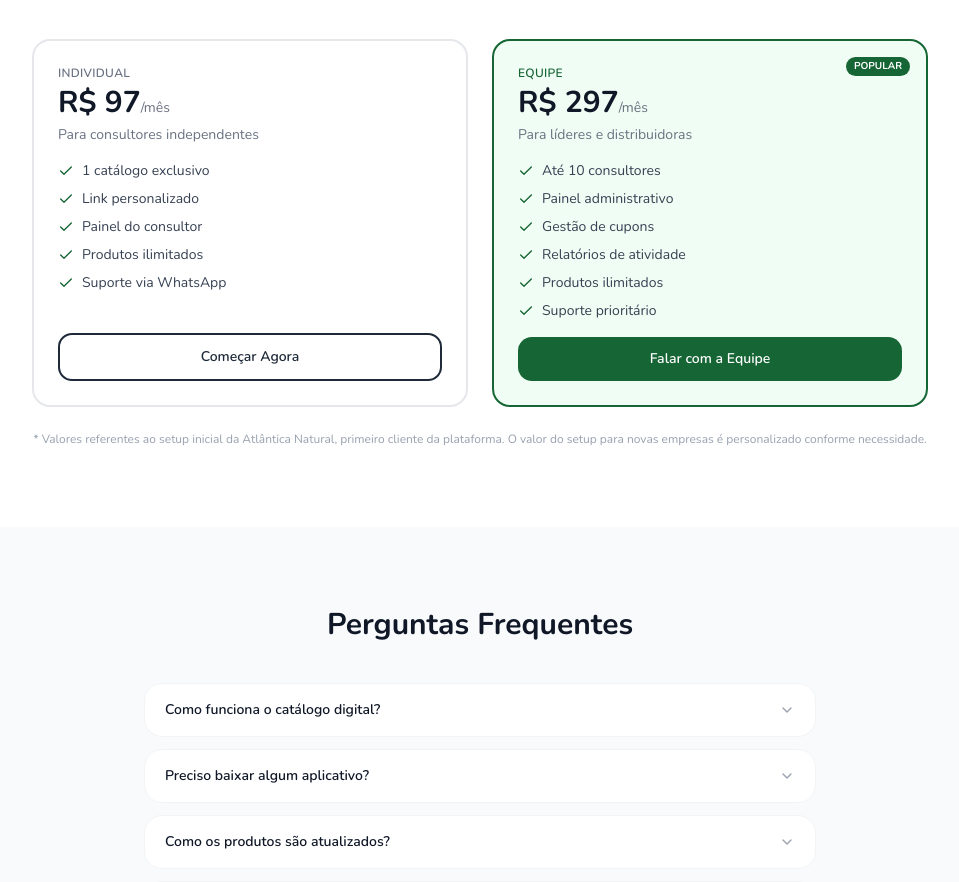
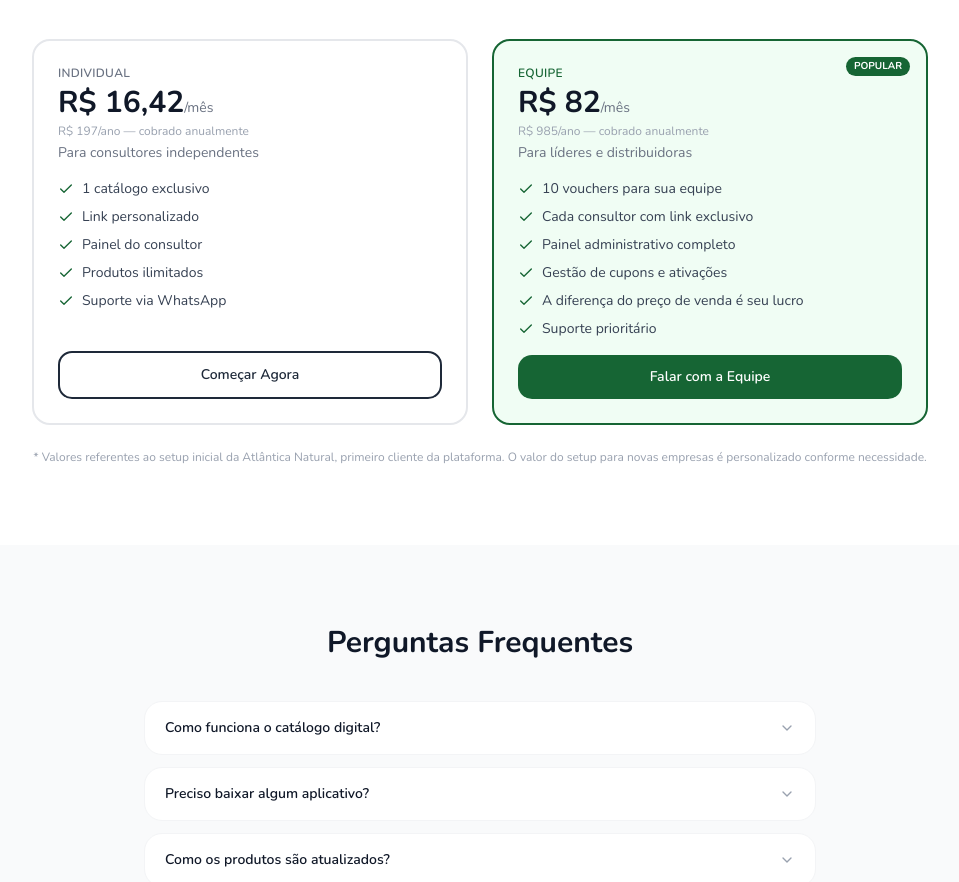
Before and after one commit to rodolfogasparian/lojah, a Next.js app: page / in a window 1280 px wide. Shown: the part 3160-4042 px from the top of the page, without its empty margins (160-1119 px from the left). Built offline with nearby package versions, Linux system fonts and the light colour scheme.

Commit message:
feat: precos corrigidos na landing lojah.app

```diff
--- a/components/landing/LandingPage.tsx
+++ b/components/landing/LandingPage.tsx
@@ -431,8 +431,9 @@ export default function LandingPage() {
               <div>
                 <p className="text-xs font-semibold text-gray-500 uppercase tracking-wide">Individual</p>
                 <p className="text-3xl font-extrabold text-gray-900 mt-1">
-                  R$ 97<span className="text-sm font-normal text-gray-500">/mês</span>
+                  R$ 16,42<span className="text-sm font-normal text-gray-500">/mês</span>
                 </p>
+                <p className="text-xs text-gray-400 mt-0.5">R$ 197/ano — cobrado anualmente</p>
                 <p className="text-sm text-gray-500 mt-1">Para consultores independentes</p>
               </div>
               <ul className="flex flex-col gap-2">
@@ -472,17 +473,18 @@ export default function LandingPage() {
               <div>
                 <p className="text-xs font-semibold uppercase tracking-wide" style={{ color: "#166534" }}>Equipe</p>
                 <p className="text-3xl font-extrabold text-gray-900 mt-1">
-                  R$ 297<span className="text-sm font-normal text-gray-500">/mês</span>
+                  R$ 82<span className="text-sm font-normal text-gray-500">/mês</span>
                 </p>
+                <p className="text-xs text-gray-400 mt-0.5">R$ 985/ano — cobrado anualmente</p>
                 <p className="text-sm text-gray-500 mt-1">Para líderes e distribuidoras</p>
               </div>
               <ul className="flex flex-col gap-2">
                 {[
-                  "Até 10 consultores",
-                  "Painel administrativo",
-                  "Gestão de cupons",
-                  "Relatórios de atividade",
-                  "Produtos ilimitados",
+                  "10 vouchers para sua equipe",
+                  "Cada consultor com link exclusivo",
+                  "Painel administrativo completo",
+                  "Gestão de cupons e ativações",
+                  "A diferença do preço de venda é seu lucro",
                   "Suporte prioritário",
                 ].map((f) => (
                   <li key={f} className="flex items-center gap-2 text-sm text-gray-700">
```
